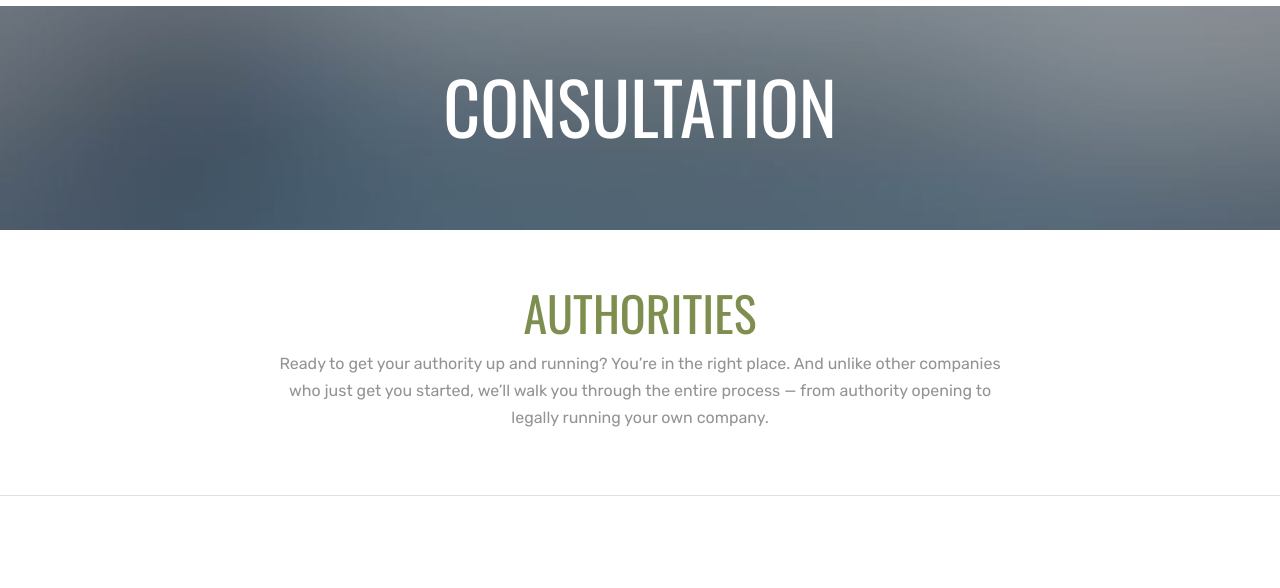
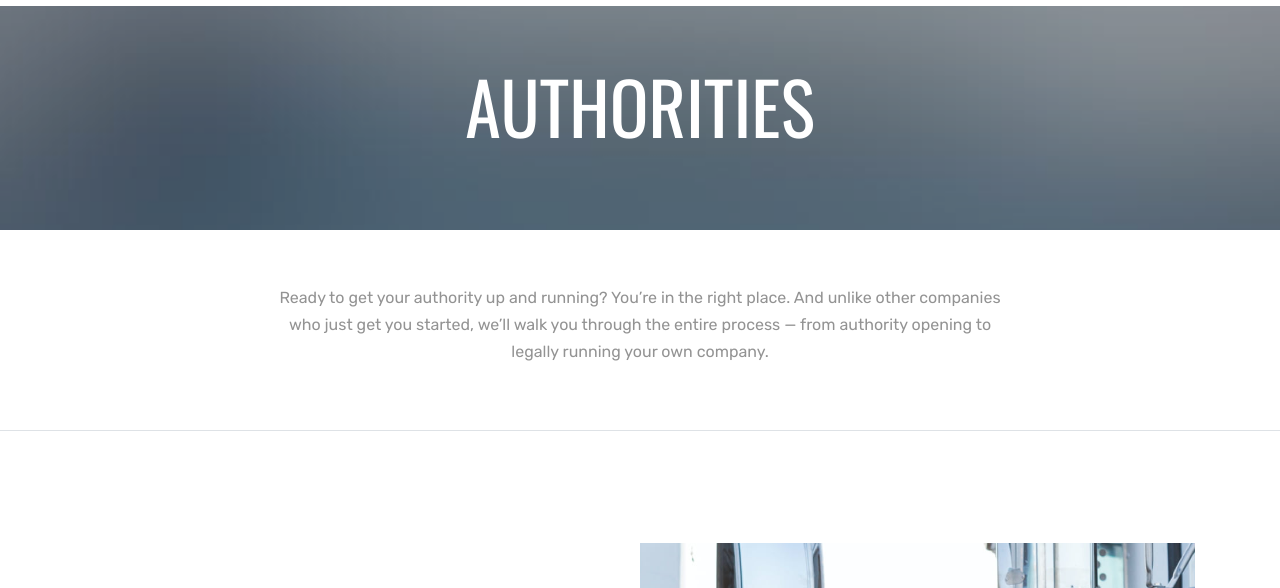
Before and after one commit to erkhemtugsB/sansar-trans, a plain HTML site: page authorities.html in a window 1280 px wide. Shown: the part 137-725 px from the top of the page. Drawn offline with nearby package versions, Linux system fonts and the light colour scheme; files whose address does not match are found by name.

Commit message:
changed consultation to authorities

```diff
--- a/authorities.html
+++ b/authorities.html
@@ -157,7 +157,7 @@
 
             <div class="box-shadow-content">
               <div class="block-heading-1">
-                <h1 class="mb-4" data-aos="fade-up" data-aos-delay="100">Consultation</h1>
+                <h1 class="mb-4" data-aos="fade-up" data-aos-delay="100">Authorities</h1>
               </div>
 
 
@@ -174,8 +174,6 @@
       <div class="col-md-7 text-center">
         <div class="block-heading-1">
           <br><br>
-          <h2>Authorities</h2>
-
           <p>
             Ready to get your authority up and running? You’re in the right place. And unlike other
             companies who just get you started, we’ll walk you through the entire process — from authority
```
